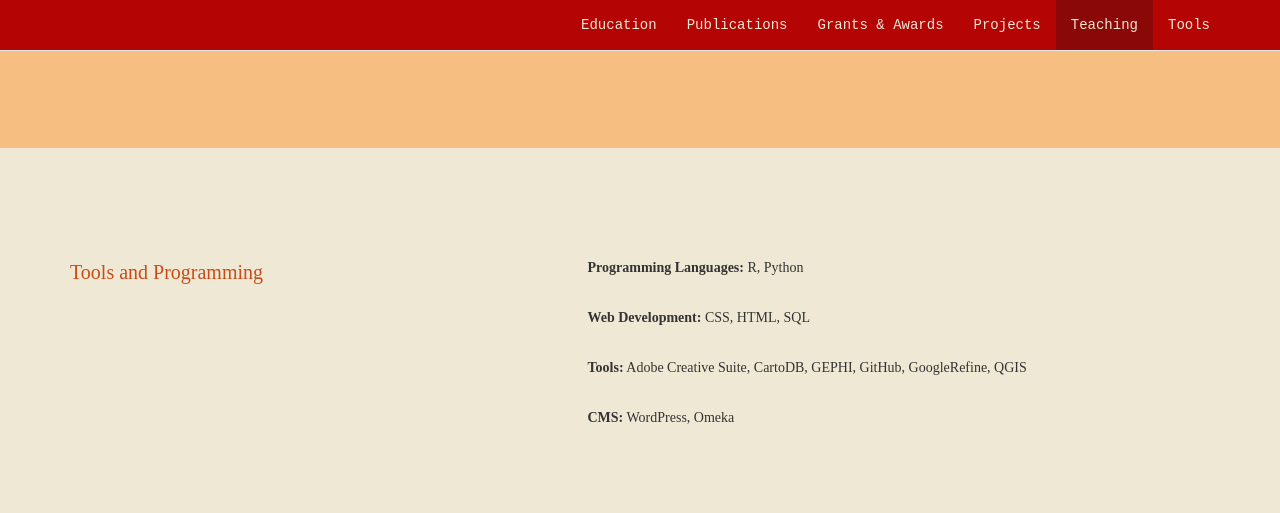
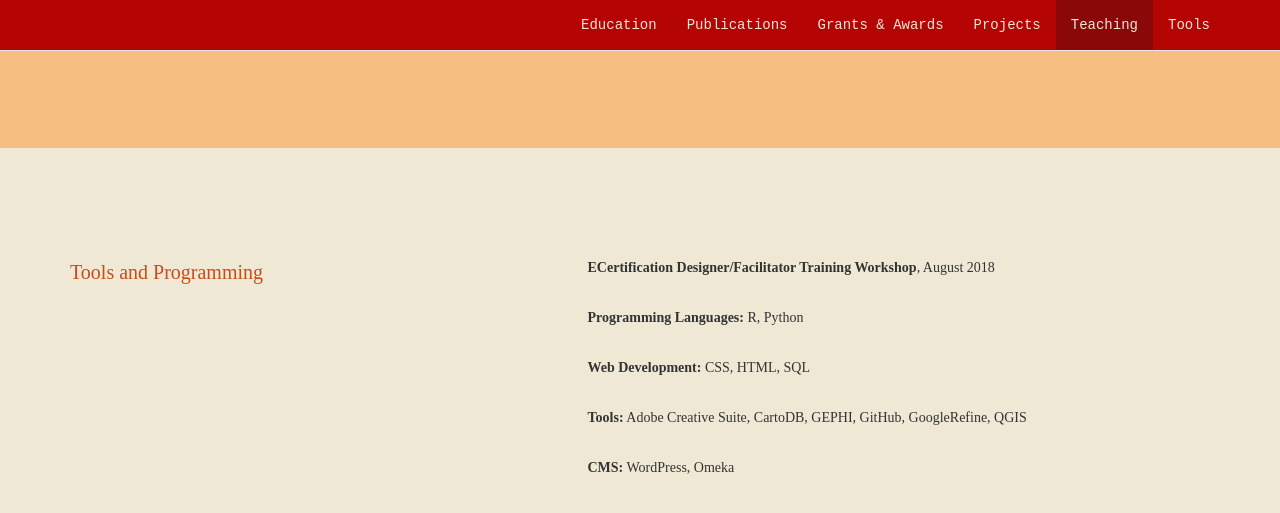
Before and after one commit to vivianapezzullo/nolauren.github.io, a Jekyll site: the page index.html, which Jekyll copies as it is, in a window 1280 px wide and 900 px high, scrolled down 5252 px. Shown: the top 513 px of the window. Built offline with Jekyll 4.4.1, drawn with Linux system fonts in a browser that asks for light colours; nearby versions of some CDN libraries.

Commit message:
Update index.html

```diff
--- a/index.html
+++ b/index.html
@@ -255,6 +255,8 @@
                 </div>
                 <div class="col-sm-1"></div>
                 <div class="col-sm-7">
+                    <p class="text-left" style="margin-bottom:30px; margin-left:30px;"> <b> ECertification Designer/Facilitator Training Workshop</b>, August 2018 </p>
+
                     <p class="text-left" style="margin-bottom:30px; margin-left:30px;"> <b>Programming Languages:</b>   R, Python</p>
 
                     <p class="text-left" style="margin-bottom:30px; margin-left:30px;"> <b>Web Development:</b> CSS, HTML, SQL</p>
```
